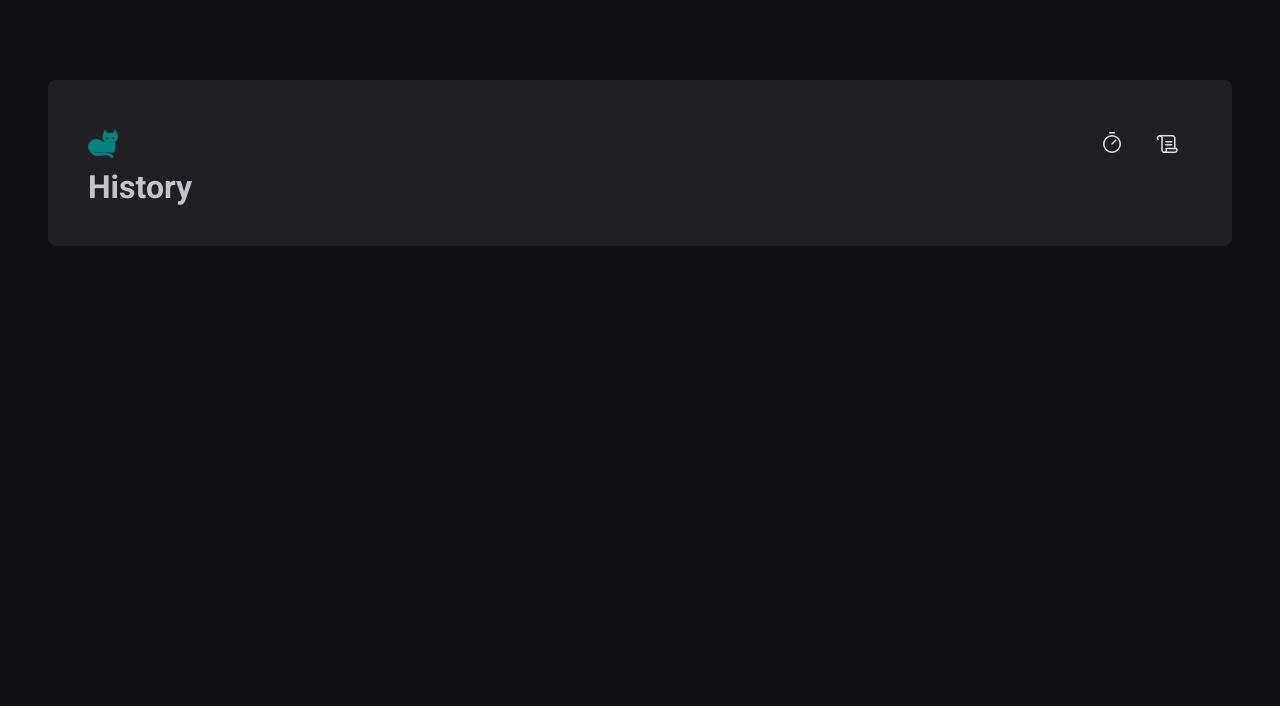
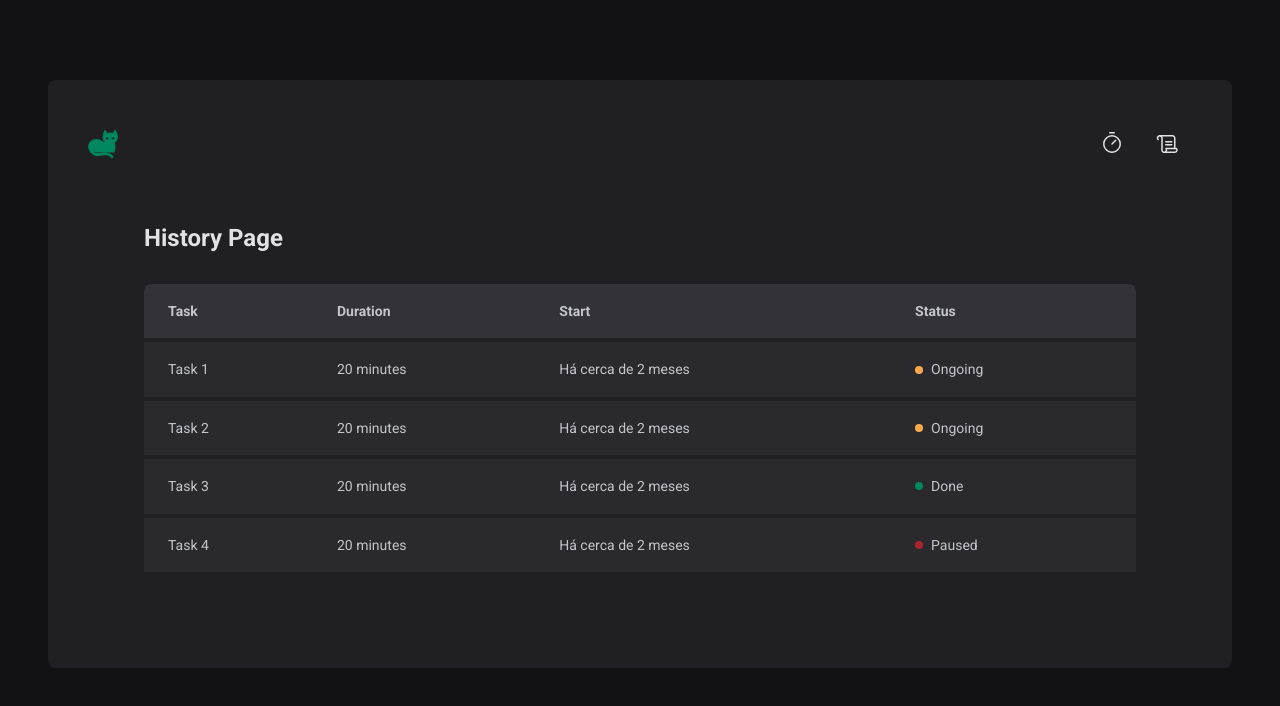
Before and after one commit to Marcela-Rocha-Martins/react-project2-timer-typescript, a React (Vite) app: page /history in a window 1280 px wide. Shown: the top 706 px of the page. Built offline with nearby package versions, Linux system fonts and the light colour scheme.

Commit message:
pages home and history

```diff
--- a/package.json
+++ b/package.json
@@ -13,6 +13,7 @@
     "phosphor-react": "^1.4.1",
     "react": "^18.2.0",
     "react-dom": "^18.2.0",
+    "react-hook-form": "^7.48.2",
     "react-router-dom": "^6.20.0",
     "styled-components": "^6.1.1"
   },
--- a/src/Pages/History.tsx
+++ /dev/null
@@ -1,7 +0,0 @@
-export function History() {
-  return (
-    <div>
-      <h1>History</h1>
-    </div>
-  )
-}
--- /dev/null
+++ b/src/Pages/History/index.tsx
@@ -0,0 +1,55 @@
+import { HistoryContainer, HistoryList, Status } from './styles'
+export function History() {
+  return (
+    <HistoryContainer>
+      <h1>History Page</h1>
+
+      <HistoryList>
+        <table>
+          <thead>
+            <tr>
+              <th>Task</th>
+              <th>Duration</th>
+              <th>Start</th>
+              <th>Status</th>
+            </tr>
+          </thead>
+          <tbody>
+            <tr>
+              <td>Task 1</td>
+              <td>20 minutes</td>
+              <td>Há cerca de 2 meses</td>
+              <td>
+                <Status statusColor="yellow">Ongoing</Status>
+              </td>
+            </tr>
+            <tr>
+              <td>Task 2</td>
+              <td>20 minutes</td>
+              <td>Há cerca de 2 meses</td>
+              <td>
+                <Status statusColor="yellow">Ongoing</Status>
+              </td>
+            </tr>
+            <tr>
+              <td>Task 3</td>
+              <td>20 minutes</td>
+              <td>Há cerca de 2 meses</td>
+              <td>
+                <Status statusColor="green">Done</Status>
+              </td>
+            </tr>
+            <tr>
+              <td>Task 4</td>
+              <td>20 minutes</td>
+              <td>Há cerca de 2 meses</td>
+              <td>
+                <Status statusColor="red">Paused</Status>
+              </td>
+            </tr>
+          </tbody>
+        </table>
+      </HistoryList>
+    </HistoryContainer>
+  )
+}
--- /dev/null
+++ b/src/Pages/History/styles.ts
@@ -0,0 +1,83 @@
+import { styled } from 'styled-components'
+
+export const HistoryContainer = styled.main`
+  flex: 1;
+  padding: 3.5rem;
+  display: flex;
+  flex-direction: column;
+
+  h1 {
+    font-size: 1.5rem;
+    color: ${(props) => props.theme['gray-100']};
+  }
+`
+
+export const HistoryList = styled.div`
+  flex: 1;
+  overflow: auto;
+  margin-top: 2rem;
+
+  table {
+    width: 100%;
+    border-collapse: collapse;
+    min-width: 600px;
+
+    th {
+      background-color: ${(props) => props.theme['gray-600']};
+      font-size: 0.875rem;
+      padding: 1rem;
+      text-align: left;
+      line-height: 1.6;
+
+      &:first-child {
+        border-top-left-radius: 8px;
+        padding-left: 1.5rem;
+      }
+
+      &:last-child {
+        border-top-right-radius: 8px;
+        padding-right: 1.5rem;
+      }
+    }
+
+    td {
+      background-color: ${(props) => props.theme['gray-700']};
+      border-top: 4px solid ${(props) => props.theme['gray-800']};
+      padding: 1rem;
+      font-size: 0.875rem;
+      line-height: 1.6;
+
+      &:first-child {
+        padding-left: 1.5rem;
+      }
+
+      &:last-child {
+        padding-right: 1.5rem;
+      }
+    }
+  }
+`
+
+const StatusColor = {
+  yellow: 'yellow-500',
+  green: 'green-500',
+  red: 'red-500',
+}
+
+interface StatusProps {
+  statusColor: keyof typeof StatusColor
+}
+
+export const Status = styled.span<StatusProps>`
+  display: flex;
+  align-items: center;
+  gap: 0.5rem;
+
+  &::before {
+    content: '';
+    width: 0.5rem;
+    height: 0.5rem;
+    border-radius: 9999px;
+    background-color: ${(props) => props.theme[StatusColor[props.statusColor]]};
+  }
+`
--- a/src/Pages/Home/index.tsx
+++ b/src/Pages/Home/index.tsx
@@ -1,24 +1,58 @@
 import { Play } from 'phosphor-react'
+import { useForm } from 'react-hook-form'
 
 import {
   CountdownContainer,
   FormContainer,
   HomeContainer,
   Separator,
+  StartCountdownButton,
+  TaskInput,
+  MinutesAmountInput,
 } from './styles'
 
 export function Home() {
+  const { register, handleSubmit, watch } = useForm()
+
+  function handleCreateNewCycle(data: unknown) {
+    console.log(data)
+  }
+
+  const task = watch('task')
+  const isSubmitDisable = !task
+
   return (
     <HomeContainer>
-      <form>
+      <form onSubmit={handleSubmit(handleCreateNewCycle)}>
         <FormContainer>
           <label htmlFor="task">Vou trabalhar em</label>
-          <input id="task" />
+          <TaskInput
+            id="task"
+            list="task-suggestions"
+            placeholder="Give your project a name"
+            {...register('task')}
+          />
 
-          <label htmlFor="minutesAmount">durante</label>
-          <input type="number" id="minutesAmount" />
+          <datalist id="task-suggestions">
+            <option value="project 1" />
+            <option value="project 2" />
+            <option value="project 3" />
+            <option value="project 4" />
+            <option value="project 5" />
+          </datalist>
 
-          <span>minutos.</span>
+          <label htmlFor="minutesAmount">during</label>
+          <MinutesAmountInput
+            type="number"
+            id="minutesAmount"
+            placeholder="00"
+            step={5}
+            min={5}
+            max={60}
+            {...register('minutesAmount', { valueAsNumber: true })}
+          />
+
+          <span>minutes.</span>
         </FormContainer>
 
         <CountdownContainer>
@@ -29,10 +63,11 @@ export function Home() {
           <span>0</span>
         </CountdownContainer>
 
-        <button type="submit">
+        <StartCountdownButton disabled={isSubmitDisable} type="submit">
+          {' '}
           <Play size={24} />
-          Começar
-        </button>
+          Start
+        </StartCountdownButton>
       </form>
     </HomeContainer>
   )
--- a/src/Pages/Home/styles.ts
+++ b/src/Pages/Home/styles.ts
@@ -11,6 +11,30 @@ export const HomeContainer = styled.main`
     flex-direction: column;
     align-items: center;
     gap: 3.5rem;
+  }
+`
+
+export const StartCountdownButton = styled.button`
+  width: 100%;
+  border: 0;
+  padding: 1rem;
+  display: flex;
+  border-radius: 8px;
+  align-items: center;
+  justify-content: center;
+  gap: 0.5rem;
+  font-weight: bold;
+  cursor: pointer;
+  background: ${(props) => props.theme['green-500']};
+  color: ${(props) => props.theme['gray-100']};
+
+  &:disabled {
+    opacity: 0.7;
+    cursor: not-allowed;
+  }
+
+  &:not(disabled):hover {
+    background-color: ${(props) => props.theme['green-700']};
   }
 `
 
@@ -47,3 +71,35 @@ export const Separator = styled.div`
   display: flex;
   justify-content: center;
 `
+
+const BaseInput = styled.input`
+  background: transparent;
+  height: 2.5rem;
+  border: 0;
+  border-bottom: 2px solid ${(props) => props.theme['gray-500']};
+  font-weight: bold;
+  font-size: 1.125rem;
+  padding: 0 0.5rem;
+  color: ${(props) => props.theme['gray-500']};
+
+  &::placeholder {
+    color: ${(props) => props.theme['gray-500']};
+  }
+
+  &:focus {
+    box-shadow: none;
+    border-color: ${(props) => props.theme['green-500']};
+  }
+`
+
+export const TaskInput = styled(BaseInput)`
+  flex: 1;
+
+  &::-webkit-calendar-picker-indicator {
+    display: none !important;
+  }
+`
+
+export const MinutesAmountInput = styled(BaseInput)`
+  width: 4rem;
+`
--- a/src/Router.tsx
+++ b/src/Router.tsx
@@ -1,7 +1,7 @@
 import { Routes, Route } from 'react-router-dom'
-import { History } from './Pages/History'
 import { Home } from './Pages/Home'
 import { DefaultLayout } from './Layouts/DefaultLayout'
+import { History } from './Pages/History'
 
 export function Router() {
   return (
```
Also changed, not shown: src/assets/logocat.svg, 1 other file (tests, documents, lock files or other folders).
